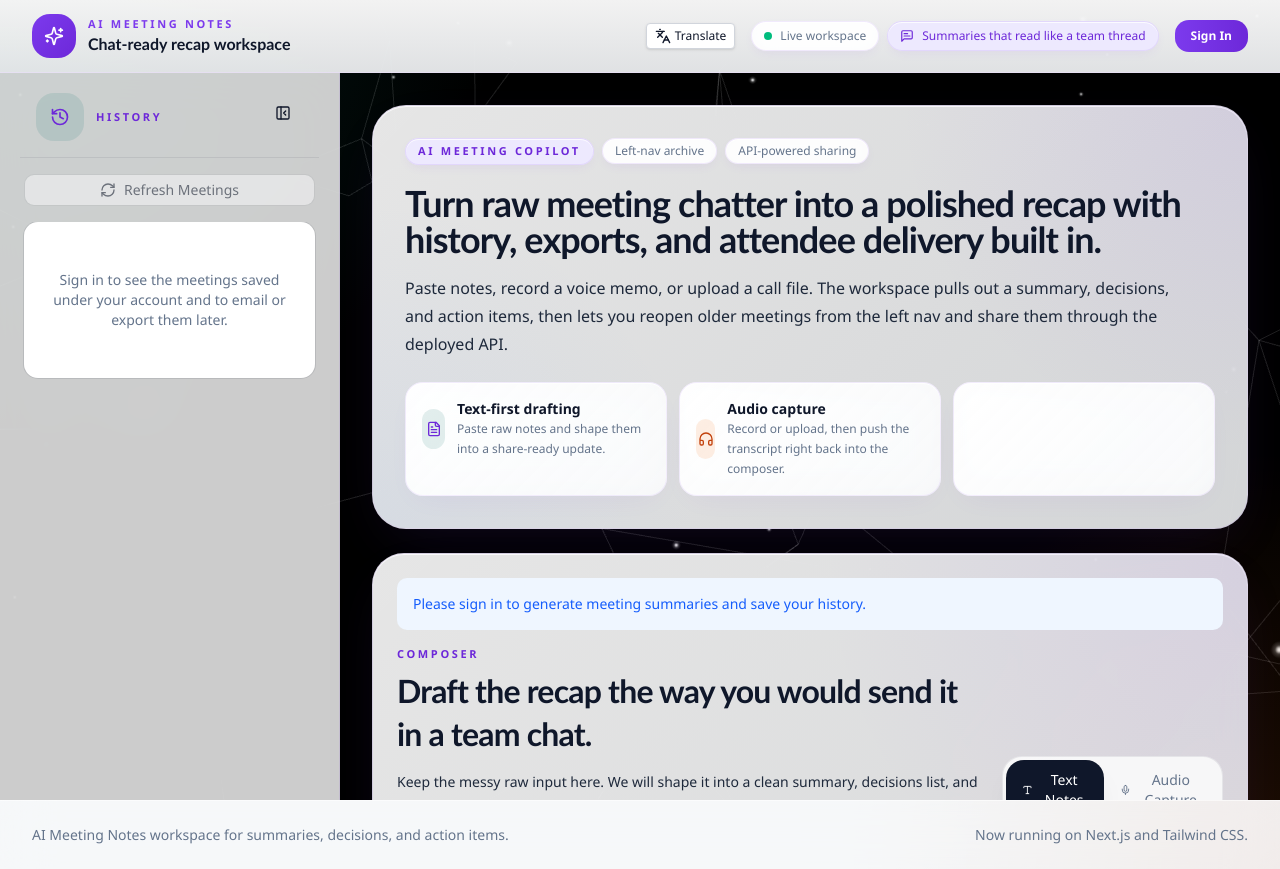
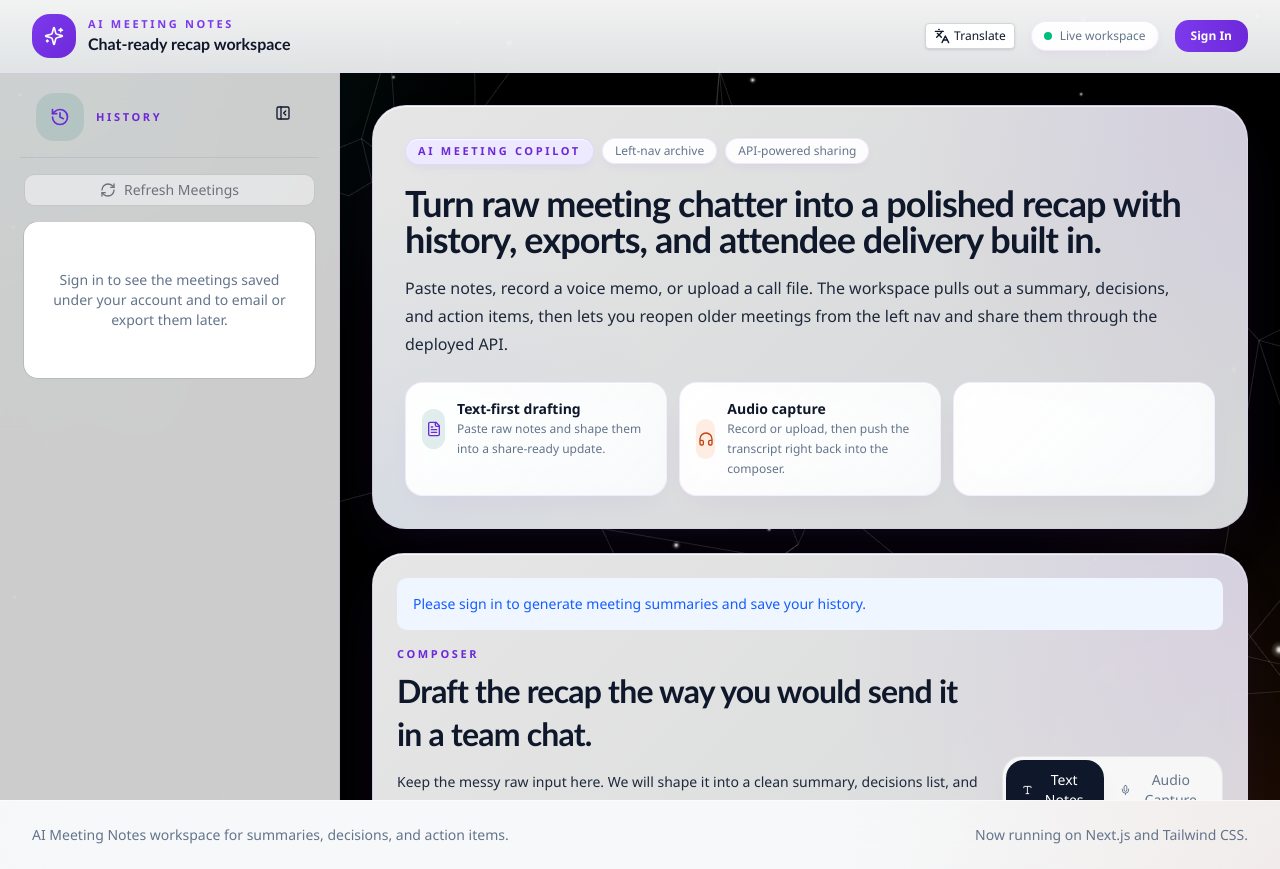
Before and after one commit to YOHANNESAMSALU/AI_meeting_frontend, a Next.js app: page / in a window 1280 px wide. Built offline with nearby package versions, Linux system fonts and the light colour scheme.

Commit message:
remove unwanted text from header

```diff
--- a/src/app/components/Header.jsx
+++ b/src/app/components/Header.jsx
@@ -46,10 +46,7 @@ export default function Header({
               <span className="h-2 w-2 rounded-full bg-emerald-500" />
               Live workspace
             </span>
-            <span className="glass-pill inline-flex items-center gap-2 rounded-full bg-[var(--chat-primary-soft)] px-3 py-1.5 text-xs font-medium text-[var(--chat-primary-strong)]">
-              <MessageSquareText className="h-3.5 w-3.5" />
-              Summaries that read like a team thread
-            </span>
+
           </div>
 
           {user ? (
```
